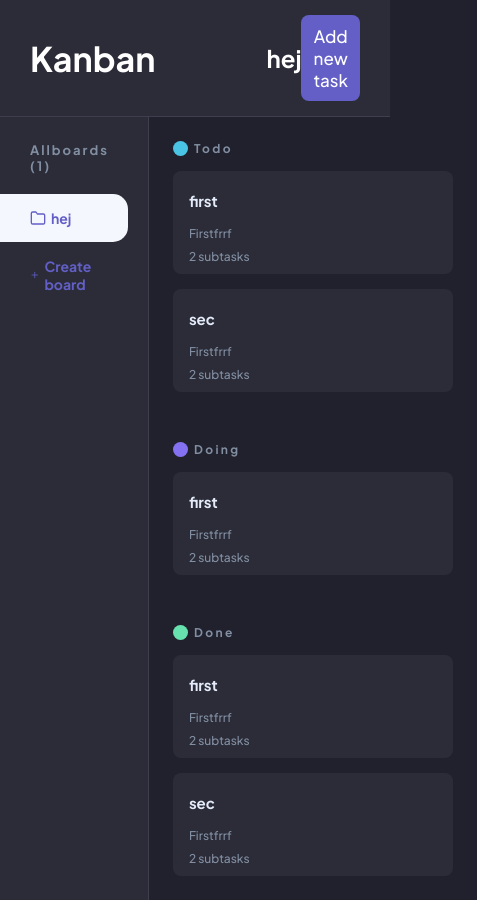
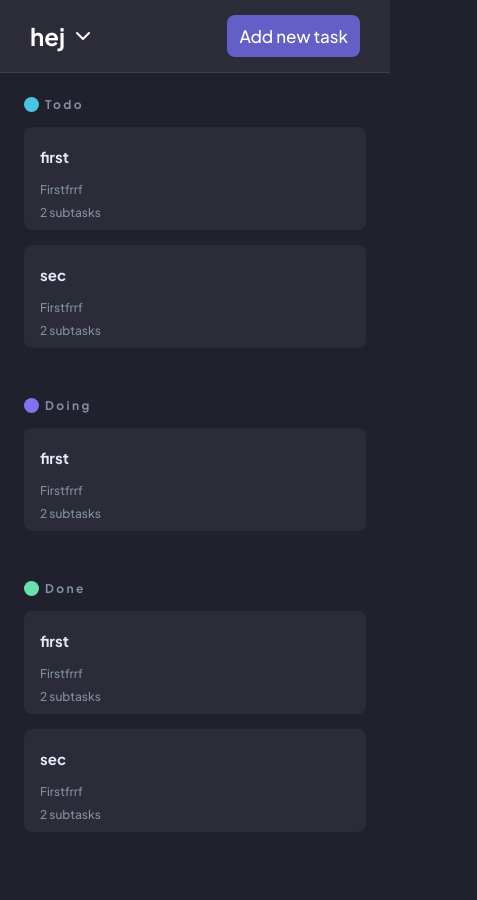
Before and after one commit to aliciaakdogan/Kanban-board, a React (Vite) app: page / in a window 390 px wide. Shown: the whole page, 477 px wide, since content can reach past the window. After the commit the page ends 856 px from the top, so only its background shows below. Built offline with nearby package versions, Linux system fonts and the light colour scheme.

Commit message:
made it more responsive

```diff
--- a/src/components/CeateTaskModel/CreateTaskModel.scss
+++ b/src/components/CeateTaskModel/CreateTaskModel.scss
@@ -11,6 +11,7 @@
     position: relative;
     background-color: var(--bg-gray);
     padding: 32px;
+    margin: 20px;
     width: 100%;
     max-width: 480px;
 
--- a/src/components/Navbar/Navbar.scss
+++ b/src/components/Navbar/Navbar.scss
@@ -20,6 +20,16 @@
     flex: 1;
     align-items: center;
 
+    .navbar-dropdown {
+      display: flex;
+      align-items: center;
+      gap: 6px;
+
+      svg {
+        display: none;
+      }
+    }
+
     h4 {
       font-size: 24px;
     }
@@ -31,4 +41,12 @@
       font-weight: 500;
     }
   }
+  @media screen and (max-width: 800px) {
+    .navbar-logo-container {
+      display: none;
+    }
+    .navbar-main-container .navbar-dropdown svg {
+      display: block;
+    }
+  }
 }
--- a/src/components/Navbar/Navbar.tsx
+++ b/src/components/Navbar/Navbar.tsx
@@ -1,12 +1,17 @@
 import React from "react";
+import { ChevronDown } from "react-feather";
 import { useBoardContext } from "../../context/BoardsContext";
 import "./Navbar.scss";
 
 type Props = {
   toggleShowCreateTask: () => void;
+  toggleShowProjectsDropdown: () => void;
 };
 
-export default function Navbar({ toggleShowCreateTask }: Props) {
+export default function Navbar({
+  toggleShowCreateTask,
+  toggleShowProjectsDropdown,
+}: Props) {
   const { currentProject } = useBoardContext();
   return (
     <nav className="navbar">
@@ -14,7 +19,13 @@ export default function Navbar({ toggleShowCreateTask }: Props) {
         <h1>Kanban</h1>
       </div>
       <div className="navbar-main-container">
-        <h4>{currentProject.name} </h4>
+        <div
+          className="navbar-dropdown"
+          onClick={() => toggleShowProjectsDropdown()}
+        >
+          <h4>{currentProject.name} </h4>
+          <ChevronDown />
+        </div>
         <button className="btn" onClick={() => toggleShowCreateTask()}>
           Add new task
         </button>
--- /dev/null
+++ b/src/components/ProjectsDropdown/ProjectsDropdown.scss
@@ -0,0 +1,5 @@
+.projects-dropdown {
+  h3 {
+    margin-bottom: 10px;
+  }
+}
--- /dev/null
+++ b/src/components/ProjectsDropdown/ProjectsDropdown.tsx
@@ -0,0 +1,27 @@
+import React from "react";
+import { X } from "react-feather";
+import ProjectsLinks from "../ProjectsLinks/ProjectsLinks";
+import "./ProjectsDropdown.scss";
+
+type Props = {
+  toggleShowProjectsDropdown: () => void;
+};
+
+export default function ProjectsDropdown({
+  toggleShowProjectsDropdown,
+}: Props) {
+  return (
+    <div className="model-container">
+      <div className="model-card projects-dropdown">
+        <div
+          className="model-close"
+          onClick={() => toggleShowProjectsDropdown()}
+        >
+          <X />
+        </div>
+        <h3>All projects</h3>
+        <ProjectsLinks />
+      </div>
+    </div>
+  );
+}
--- /dev/null
+++ b/src/components/ProjectsLinks/ProjectsLinks.scss
@@ -0,0 +1,68 @@
+.projects-links .sidebar-items {
+  list-style: none;
+
+  li {
+    padding: 15px 30px;
+    margin-right: 20px;
+    border-radius: 0px 15px 15px 0px;
+    font-weight: 700;
+    font-size: 14px;
+    cursor: pointer;
+    display: flex;
+    align-items: center;
+    gap: 5px;
+
+    svg {
+      width: 16px;
+      height: 16px;
+    }
+
+    &:hover,
+    &.active {
+      background-color: var(--text-dimmed);
+      color: var(--primary);
+    }
+
+    &:last-child {
+      background-color: transparent;
+      color: var(--primary);
+
+      &:hover {
+        background-color: var(--primary);
+        color: var(--text);
+      }
+    }
+  }
+}
+
+form {
+  padding: 0px 25px;
+}
+
+input {
+  width: 100%;
+  display: block;
+  border-radius: 5px;
+  border: 1px solid var(--bg-lines);
+  background-color: var(--bg-lines);
+  padding: 6px 15px;
+  color: var(--text);
+  outline: none;
+  margin-bottom: 6px;
+
+  &:focus {
+    border-color: var(--primary);
+  }
+}
+
+button {
+  border-radius: 5px;
+  background-color: var(--primary);
+  padding: 6px 5px;
+  border: none;
+  cursor: pointer;
+
+  &:hover {
+    opacity: 0.9;
+  }
+}
--- /dev/null
+++ b/src/components/ProjectsLinks/ProjectsLinks.tsx
@@ -0,0 +1,49 @@
+import React, { useState } from "react";
+import { Folder, Plus } from "react-feather";
+import { useBoardContext } from "../../context/BoardsContext";
+import "./ProjectsLinks.scss";
+
+export default function () {
+  const { projects, createProject, currentProject, changeBoard } =
+    useBoardContext();
+  const [showCreateProject, setShoeCreateProject] = useState(false);
+  const [projectName, setProjectName] = useState("");
+
+  return (
+    <div className="projects-links">
+      <ul className="sidebar-items">
+        {projects.map((project, index) => (
+          <li
+            className={project.id === currentProject.id ? "active" : ""}
+            onClick={() => changeBoard(index)}
+          >
+            <Folder />
+            {project.name}
+          </li>
+        ))}
+
+        <li onClick={() => setShoeCreateProject(!showCreateProject)}>
+          <Plus />
+          Create board
+        </li>
+      </ul>
+      {showCreateProject && (
+        <form
+          onSubmit={(e) => {
+            e.preventDefault();
+            createProject(projectName);
+            setProjectName("");
+            setShoeCreateProject(false);
+          }}
+        >
+          <input
+            type="text"
+            value={projectName}
+            onChange={(e) => setProjectName(e.target.value)}
+          />
+          <button className="btn">Create</button>
+        </form>
+      )}
+    </div>
+  );
+}
--- a/src/components/Sidebar/Sidebar.scss
+++ b/src/components/Sidebar/Sidebar.scss
@@ -13,73 +13,7 @@
     font-size: 13px;
     letter-spacing: 2px;
   }
-
-  .sidebar-items {
-    list-style: none;
-
-    li {
-      padding: 15px 30px;
-      margin-right: 20px;
-      border-radius: 0px 15px 15px 0px;
-      font-weight: 700;
-      font-size: 14px;
-      cursor: pointer;
-      display: flex;
-      align-items: center;
-      gap: 5px;
-
-      svg {
-        width: 16px;
-        height: 16px;
-      }
-
-      &:hover,
-      &.active {
-        background-color: var(--text-dimmed);
-        color: var(--primary);
-      }
-
-      &:last-child {
-        background-color: transparent;
-        color: var(--primary);
-
-        &:hover {
-          background-color: var(--primary);
-          color: var(--text);
-        }
-      }
-    }
-  }
-
-  form {
-    padding: 0px 25px;
-  }
-
-  input {
-    width: 100%;
-    display: block;
-    border-radius: 5px;
-    border: 1px solid var(--bg-lines);
-    background-color: var(--bg-lines);
-    padding: 6px 15px;
-    color: var(--text);
-    outline: none;
-    margin-bottom: 6px;
-
-    &:focus {
-      border-color: var(--primary);
-    }
-  }
-
-  button {
-    border-radius: 5px;
-    background-color: var(--primary);
-    padding: 6px 5px;
-    border: none;
-    cursor: pointer;
-
-    &:hover {
-      opacity: 0.9;
-    }
+  @media screen and (max-width: 800px) {
+    display: none;
   }
 }
--- a/src/components/Sidebar/Sidebar.tsx
+++ b/src/components/Sidebar/Sidebar.tsx
@@ -1,54 +1,17 @@
-import React, { useState } from "react";
-import { Folder, Plus } from "react-feather";
 import "./Sidebar.scss";
 import { useBoardContext } from "../../context/BoardsContext";
+import ProjectsLinks from "../ProjectsLinks/ProjectsLinks";
 
 type Props = {};
 
 export default function Sidebar({}: Props) {
   const { projects, createProject, currentProject, changeBoard } =
     useBoardContext();
-    const [showCreateProject, setShoeCreateProject] = useState(false);
-    const [projectName, setProjectName] = useState("");
 
   return (
     <div className="sidebar">
       <p>Allboards ({projects.length}) </p>
-            <ul className="sidebar-items">
-                {projects.map((project, index) => (
-                    <li
-                        className={
-                            project.id === currentProject.id ? "active" : ""
-                        }
-                        onClick={() => changeBoard(index)}
-                    >
-                        <Folder />
-                        {project.name}
-                    </li>
-                ))}
-
-                <li onClick={() => setShoeCreateProject(!showCreateProject)}>
-                    <Plus />
-                    Create board
-                </li>
-            </ul>
-            {showCreateProject && (
-                <form
-                    onSubmit={(e) => {
-                        e.preventDefault();
-                        createProject(projectName);
-                        setProjectName("");
-                        setShoeCreateProject(false);
-                    }}
-                >
-                    <input
-                        type="text"
-                        value={projectName}
-                        onChange={(e) => setProjectName(e.target.value)}
-                    />
-                    <button className="btn">Create</button>
-                </form>
-            )}
+      <ProjectsLinks />
     </div>
   );
 }
```
Lines whose indentation alone changed are shown as unchanged.
